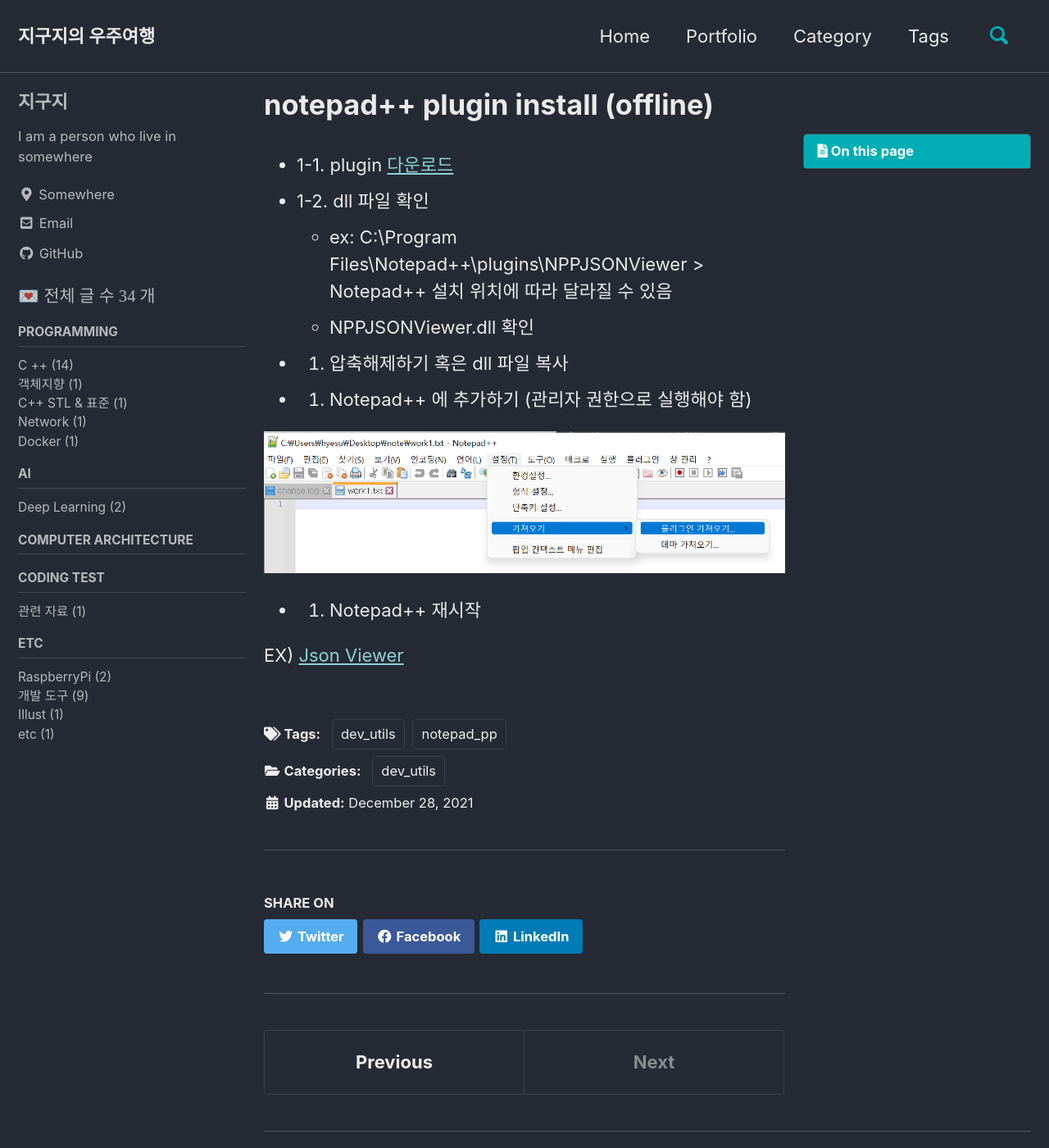
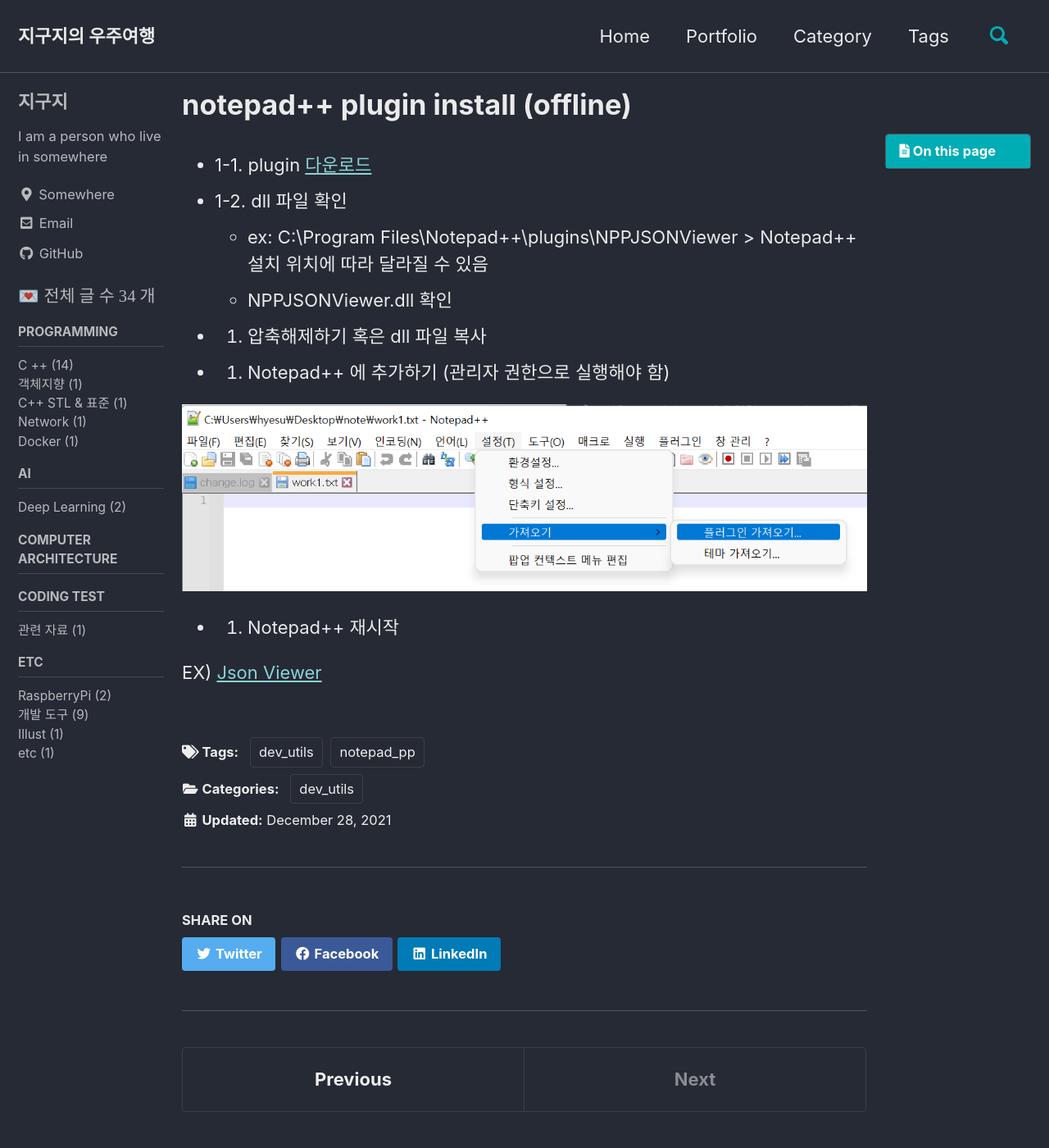
Before and after one commit to hyesuk-k/hyesuk-k.github.io, a Jekyll site: the page built from _posts/dev_utils/2021-12-28-notepadpp_offline_plugin.md, in a window 1280 px wide and 1400 px high. Shown: the whole window at 82% size. Built offline with Jekyll 4.4.1, drawn with Linux system fonts in a browser that asks for light colours; cached includes are drawn as plain includes.

Commit message:
[blog] 페이지 좌우 여백 줄이기

```diff
--- a/_sass/minimal-mistakes/_variables.scss
+++ b/_sass/minimal-mistakes/_variables.scss
@@ -155,9 +155,9 @@ $max-width: $x-large !default;
    Grid
    ========================================================================== */
 
-$right-sidebar-width-narrow: 200px !default;
-$right-sidebar-width: 300px !default;
-$right-sidebar-width-wide: 400px !default;
+$right-sidebar-width-narrow: 100px !default;  // 200px !default;
+$right-sidebar-width: 200px !default;  // 300px !default;
+$right-sidebar-width-wide: 300px !default;  // 400px !default;
 
 /*
    Other
```
